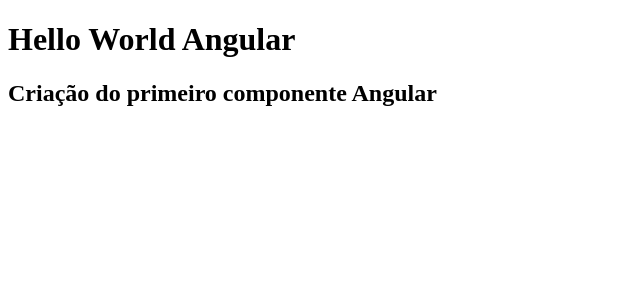
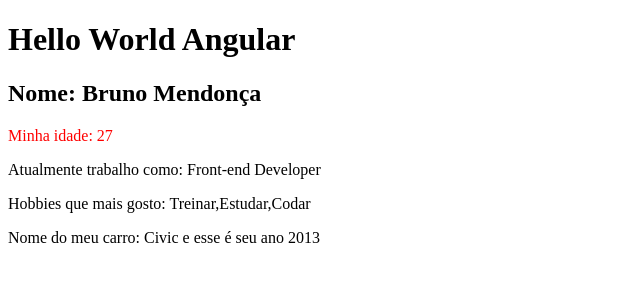
Before and after one commit to devbrunomendoncatotvs/Roadmap-Front-end, an Angular app in the folder angular/: page / in a window 1280 px wide. Shown: the top 300 px of the page, without its empty margins (0-640 px from the left). Built offline with nearby package versions, Linux system fonts and the light colour scheme.

Commit message:
add branch 3_interpolacao

```diff
--- a/angular/src/app/components/first-component/first-component.css
+++ b/angular/src/app/components/first-component/first-component.css
@@ -0,0 +1,3 @@
+.age {
+  color: red;
+}
--- a/angular/src/app/components/first-component/first-component.html
+++ b/angular/src/app/components/first-component/first-component.html
@@ -1 +1,5 @@
-<h2>Criação do primeiro componente Angular</h2>
+<h2>Nome: {{name}}</h2>
+<p class="age">Minha idade: {{age}}</p>
+<p>Atualmente trabalho como: {{job}}</p>
+<p>Hobbies que mais gosto: {{hobbies}}</p>
+<p>Nome do meu carro: {{car.name}} e esse é seu ano {{car.year}}</p>
--- a/angular/src/app/components/first-component/first-component.ts
+++ b/angular/src/app/components/first-component/first-component.ts
@@ -4,8 +4,17 @@
   selector: 'app-first-component',
   imports: [],
   templateUrl: './first-component.html',
-  styleUrl: './first-component.css'
+  styleUrl: './first-component.css',
 })
 export class FirstComponent {
+  name: string = 'Bruno Mendonça';
+  age: number = 27;
+  job: string = 'Front-end Developer';
+  hobbies: string[] = ['Treinar', 'Estudar', 'Codar'];
+  car = {
+    name: 'Civic',
+    year: 2013,
+  };
 
+  constructor() {}
 }
```
